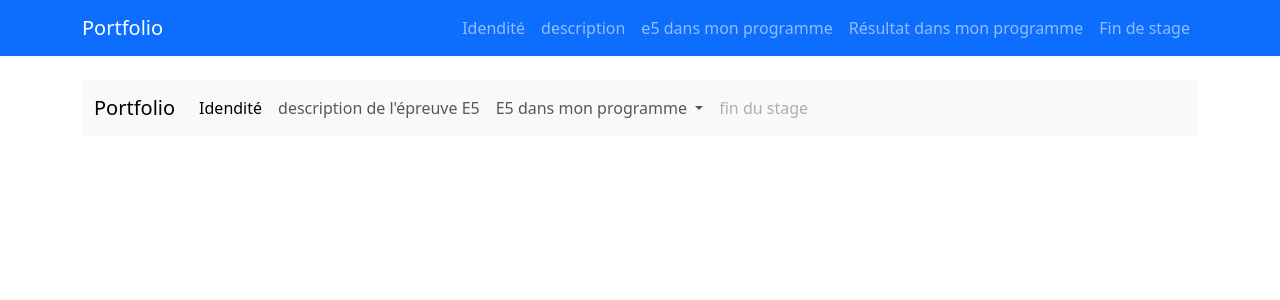
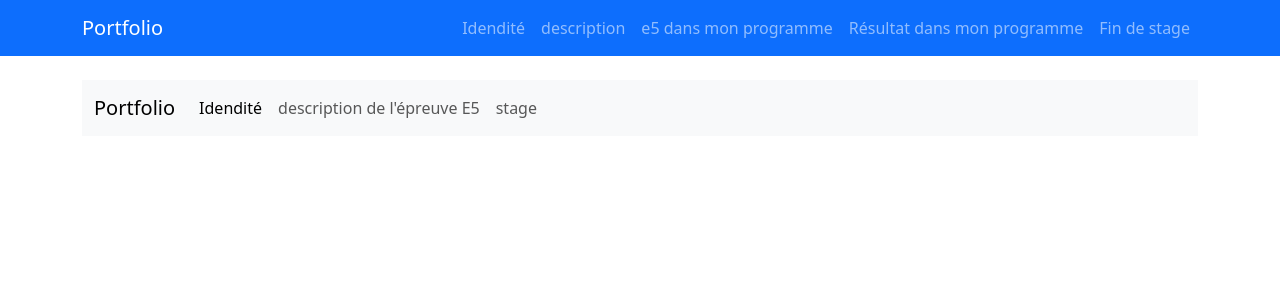
Before and after one commit to Bineta76/portflio, a PHP site: page /Portfolio.php in a window 1280 px wide. Shown: the top 300 px of the page. Run offline with PHP 8.4, Linux system fonts and the light colour scheme.

Commit message:
Portfolio

```diff
--- a/Portfolio.php
+++ b/Portfolio.php
@@ -32,19 +32,10 @@ include 'includes/header.php';
         <li class="nav-item">
           <a class="nav-link" href="#">description de l'épreuve E5</a>
         </li>
-        <li class="nav-item dropdown">
-          <a class="nav-link dropdown-toggle" href="#" id="navbarDropdown" role="button" data-bs-toggle="dropdown" aria-expanded="false">
-            E5 dans mon programme
-          </a>
-          <ul class="dropdown-menu" aria-labelledby="navbarDropdown">
-            <li><a class="dropdown-item" href="#">Action</a></li>
-            <li><a class="dropdown-item" href="#">Another action</a></li>
-            <li><hr class="dropdown-divider"></li>
-            <li><a class="dropdown-item" href="#">Something else here</a></li>
-          </ul>
+        <li class="nav-item" >
+          <a class="nav-link" href="#">stage</a>
         </li>
-        <li class="nav-item">
-          <a class="nav-link disabled" href="#" tabindex="-1" aria-disabled="true">fin du stage</a>
+
         </li>
       </ul>
 
```
